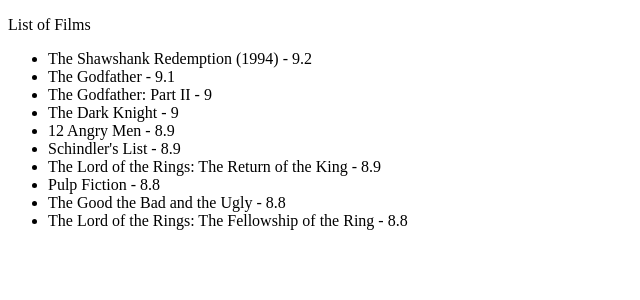
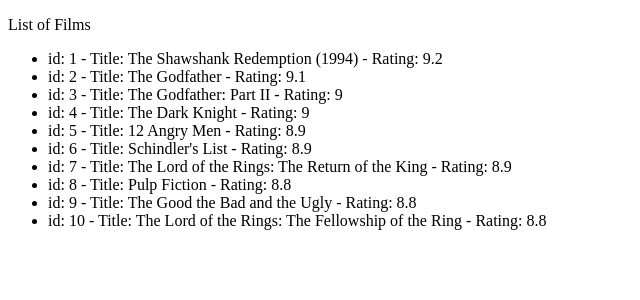
Before and after one commit to slipstreamamx/Workshop1_Exercises, a Flask app: page / in a window 1280 px wide. Shown: the top 300 px of the page, without its empty margins (0-640 px from the left). Run offline with Flask 2, Linux system fonts and the light colour scheme.

Commit message:
Part 3 Step 3

```diff
--- a/app/app.py
+++ b/app/app.py
@@ -1,4 +1,5 @@
 from flask import Flask, render_template
+from werkzeug.wrappers import request
 
 list_of_films = []
 id = 0
@@ -21,3 +22,11 @@ app = Flask(__name__)
 @app.route('/')
 def index():
     return render_template("index.html", message=message, list_of_films=list_of_films);
+
+@app.route('/rating/<rating>')
+def get_rating(rating):
+    filtered_list =[]
+    for list in list_of_films:
+        if list["rating"] == rating:
+            filtered_list.append(list)
+    return render_template("index.html", message=message, list_of_films=filtered_list)
--- a/app/templates/index.html
+++ b/app/templates/index.html
@@ -8,7 +8,8 @@
 <p>{{message}}</p>
 <ul>
     {% for film in list_of_films %}
-    <li>{{film.title}} - {{film.rating}}</li>
+    <li>id: {{film.id}} - Title: {{film.title}} - Rating: {{film.rating}}
+    </li>
     {% endfor %}
 </ul>
 </div>
```
